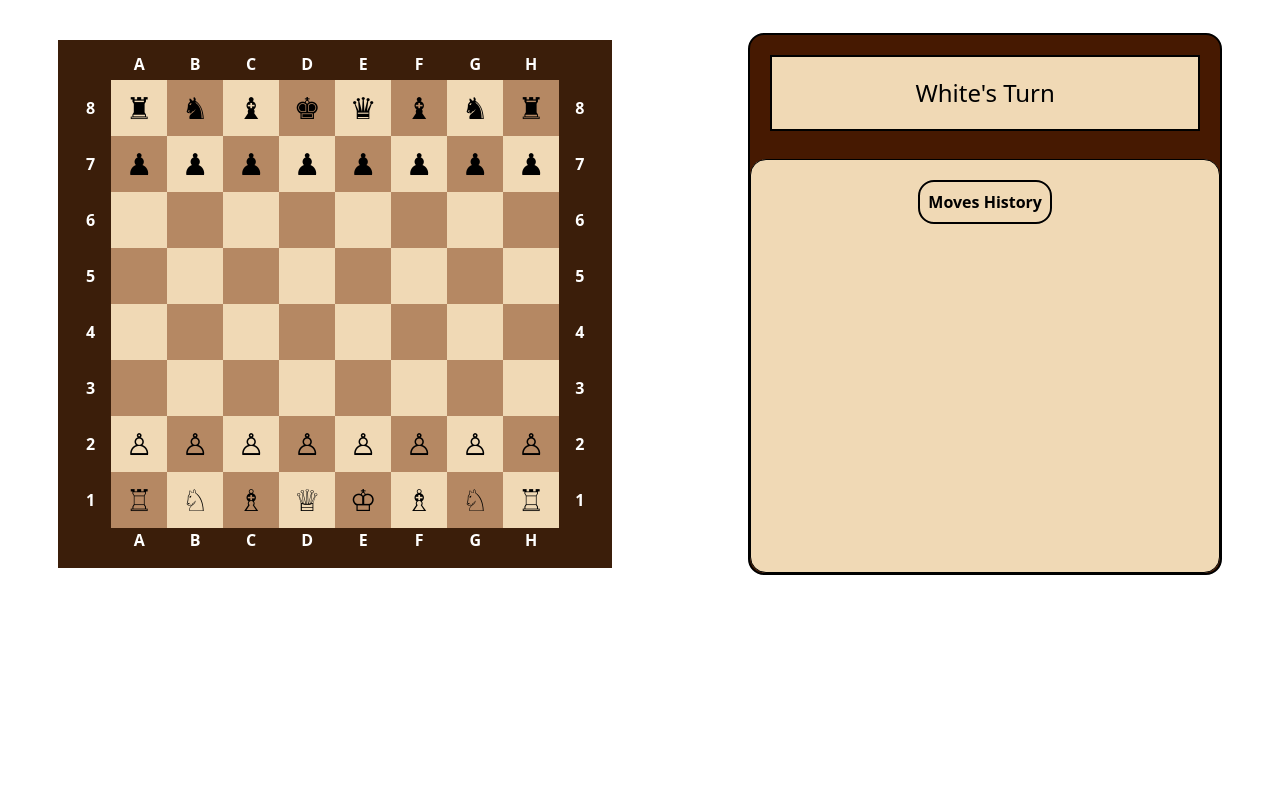
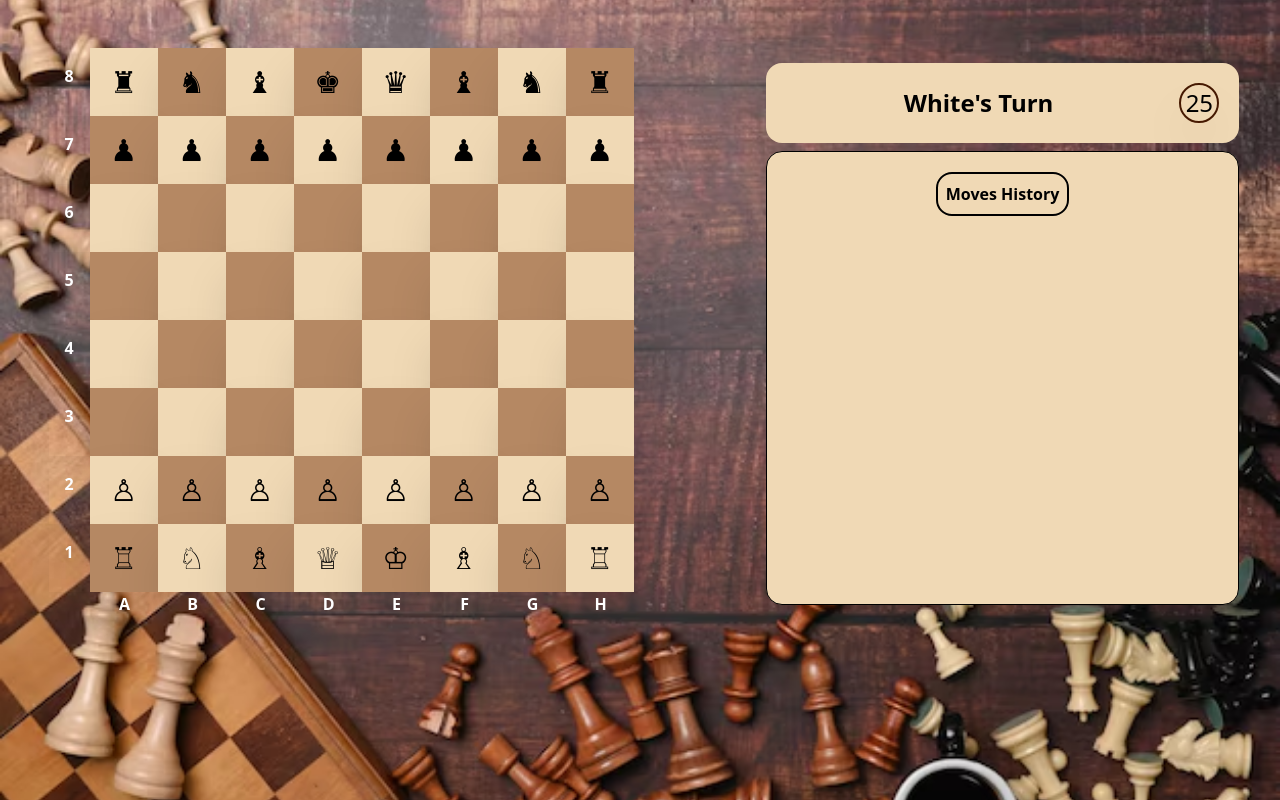
Before and after one commit to DEEP1873/todo-list-drag, a React (Vite) app: page / in a window 1280 px wide. Built offline with nearby package versions, Linux system fonts and the light colour scheme.

Commit message:
change the backgroundimg and other styling

```diff
--- a/package.json
+++ b/package.json
@@ -13,8 +13,10 @@
     "@reduxjs/toolkit": "^2.8.2",
     "@tailwindcss/vite": "^4.1.11",
     "react": "^19.1.0",
+    "react-confetti": "^6.4.0",
     "react-dom": "^19.1.0",
-    "react-redux": "^9.2.0"
+    "react-redux": "^9.2.0",
+    "react-router-dom": "^7.8.2"
   },
   "devDependencies": {
     "@eslint/js": "^9.30.1",
--- a/src/components/Chess.tsx
+++ b/src/components/Chess.tsx
@@ -1,5 +1,5 @@
-import React, { useState } from "react";
-
+import React, { useEffect, useState } from "react";
+import Confetti from "react-confetti";
 enum piecetyp {
   QUEEN = "Q",
   HORSE = "H",
@@ -153,7 +153,19 @@ const pieceDirections: Record<
     ],
     maxSteps: 8,
   },
-  [piecetyp.KING]: { dirs: [[-1,0],[1,0],[0,-1],[0,1],[-1,-1],[-1,1],[1,-1],[1,1]], maxSteps: 1 },
+  [piecetyp.KING]: {
+    dirs: [
+      [-1, 0],
+      [1, 0],
+      [0, -1],
+      [0, 1],
+      [-1, -1],
+      [-1, 1],
+      [1, -1],
+      [1, 1],
+    ],
+    maxSteps: 1,
+  },
 };
 
 const Chess: React.FC = () => {
@@ -167,9 +179,12 @@ const Chess: React.FC = () => {
     []
   );
   const [winner, setWinner] = useState<boolean>(false);
+  const [timeLeft, setTimeLeft] = useState<number>(30);
+
   const FILES = Array.from({ length: 8 }, (_, i) =>
     String.fromCharCode(65 + i)
   );
+
 
 
   const colval2 = 8;
@@ -177,7 +192,7 @@ const Chess: React.FC = () => {
   const getPawnMoves = (
     row: number,
     col: number,
-    board: ( Piecety | null)[][]
+    board: (Piecety | null)[][]
   ): [number, number][] => {
     const piece = board[row][col];
     const moves: [number, number][] = [];
@@ -211,7 +226,6 @@ const Chess: React.FC = () => {
       ) {
         moves.push([row - 1, col + 1]);
       }
-
     }
 
     //black
@@ -259,21 +273,21 @@ const Chess: React.FC = () => {
 
     for (const [dr, dc] of config.dirs) {
       let steps = 1;
-      let updatedrow = row + dr, updatedcol = col + dc;
+      let updatedrow = row + dr,
+        updatedcol = col + dc;
 
       if (piece.type === piecetyp.PAWN) {
         // forward
-        const dir = piece.color===PieceColor.WHITE ? -1 : 1;
-        const startRow = piece.color===PieceColor.WHITE  ? 6 : 1;
+        const dir = piece.color === PieceColor.WHITE ? -1 : 1;
+        const startRow = piece.color === PieceColor.WHITE ? 6 : 1;
 
         if (board[row + dir][col] === null) {
           moves.push([row + dir, col]);
 
           // double step
-          if (row === startRow && board[row + 2 * dir][col]  === null) {
+          if (row === startRow && board[row + 2 * dir][col] === null) {
             moves.push([row + 2 * dir, col]);
           }
-
         }
 
         // captures
@@ -298,7 +312,6 @@ const Chess: React.FC = () => {
         updatedcol < colval2 &&
         steps <= config.maxSteps
       ) {
-
         const target = board[updatedrow][updatedcol];
         if (!target) {
           moves.push([updatedrow, updatedcol]);
@@ -322,6 +335,7 @@ const Chess: React.FC = () => {
   };
 
   const onRestart = () => {
+    setTimeLeft(30);
     setBoard(initialBoard);
     setSelect(null);
     setHighlightedMoves([]);
@@ -354,7 +368,11 @@ const Chess: React.FC = () => {
 
       let validMoves: [number, number][] = [];
 
-      if (target && target.type === piecetyp.KING && target.color !== piece?.color ) {
+      if (
+        target &&
+        target.type === piecetyp.KING &&
+        target.color !== piece?.color
+      ) {
         const newboard = board.map((prev) => [...prev]);
         newboard[row][col] = piece;
         newboard[selRow][selCol] = null;
@@ -362,6 +380,7 @@ const Chess: React.FC = () => {
         setBoard(newboard);
         setSelect(null);
         setWinner(true);
+
         setHighlightedMoves([]);
         return;
       }
@@ -395,10 +414,11 @@ const Chess: React.FC = () => {
 
         newboard[selRow][selCol] = null;
 
+
         setBoard(newboard);
         setSelect(null);
         setHighlightedMoves([]);
-
+        setTimeLeft(30);
         setBlackTurn(!blackTurn);
         setWhiteTurn(!whiteTurn);
       } else {
@@ -436,24 +456,41 @@ const Chess: React.FC = () => {
     }
   };
 
+  useEffect(() => {
+    if (timeLeft === 0 && !winner) {
+      setTimeLeft(30);
+      setBlackTurn(!blackTurn);
+      setWhiteTurn(!whiteTurn);
+    }
+
+    // stop when time ends
+
+    const timer = setInterval(() => {
+      setTimeLeft((prev) => prev - 1);
+    }, 1000);
+
+    return () => clearInterval(timer); // cleanup
+  }, [timeLeft]);
+
   return (
-    <div className="flex flex-row gap-5  ">
-      <div className="inline-block p-2 bg-[#3b1e0a] border-4 border-[#3b1e0a] m-auto my-10 ">
-        {/* Top letters */}
+    <div className="flex flex-row  absolute top-0 w-full">
+      <div className="inline-block p-2  m-auto my-10 ">
+        {/* Top letters
         <div className="flex justify-center text-white font-bold mb-1 px-6">
           {FILES.map((file) => (
             <div key={file} className="w-14 text-center">
               {file}
             </div>
           ))}
-        </div>
+        </div> */}
 
         {/* Board */}
-        <div className="flex flex-col ">
+        <div className="flex flex-col">
           {/* leftpart */}
           {board.map((row, rowIndex) => (
             <div key={rowIndex} className="flex ">
-              <div className="text-white font-bold p-4">{8 - rowIndex}</div>
+
+              <div className="text-white font-bold p-4 shadow-2xl">{8-rowIndex}</div>
 
               {row.map((col, colindex) => {
                 const isDark = (rowIndex + colindex) % 2 === 1;
@@ -475,7 +512,7 @@ const Chess: React.FC = () => {
                   <div
                     key={colindex}
                     onClick={() => handleclick(rowIndex, colindex)}
-                    className={`flex items-center text-3xl h-14 w-14 justify-center  ${
+                    className={`flex items-center text-3xl h-17 w-17 justify-center shadow-2xl ${
                       isDark ? "bg-[#b58863]" : "bg-[#f0d9b5]"
                     }
                     ${
@@ -494,14 +531,14 @@ const Chess: React.FC = () => {
                 );
               })}
 
-              <div className="text-white font-bold p-4">{8 - rowIndex}</div>
+              {/* <div className="text-white font-bold p-4">{colval2 - rowIndex}</div> */}
             </div>
           ))}
         </div>
 
         {/* Bottom letters */}
 
-        <div className="flex justify-center text-white font-bold mb-1 px-6">
+        <div className="flex justify-center font-bold mb-1 px-12 gap-3 text-white shadow-2xl items-center">
           {FILES.map((file) => (
             <div key={file} className="w-14 text-center">
               {file}
@@ -510,12 +547,14 @@ const Chess: React.FC = () => {
         </div>
       </div>
 
-      <div className="flex flex-col gap-2 border-2 w-[37%]  bg-amber-950 rounded-2xl m-auto">
-        <div className="flex  p-5 border-2 justify-center m-5 bg-[#f0d9b5] text-black text-2xl ">
+      <div className="flex flex-col gap-2  w-[37%]    rounded-2xl m-auto">
+        <div className="flex  p-5  rounded-2xl justify-center  bg-[#f0d9b5] text-black text-2xl ">
           {whiteTurn ? (
             winner ? (
-              <div className="text-black font-bold">
-                🎉 White Wins 🎉
+              <div className="text-black font-bold  flex flex-row">
+                <Confetti />
+                <p className="mb-4 self-center">🎉 White Wins 🎉</p>
+
                 <button
                   onClick={onRestart}
                   className="px-6 py-2 bg-green-600 text-white rounded-lg hover:bg-green-700"
@@ -524,20 +563,31 @@ const Chess: React.FC = () => {
                 </button>
               </div>
             ) : (
-              <div>White's Turn</div>
+              <div className="flex flex-row gap-2  justify-between w-full">
+                <div className="m-auto text-black font-semibold">White's Turn </div>
+                <div className="flex justify-center items-center  h-10 w-10 p-2  shadow-2xl border-2 border-amber-950 rounded-full  ">
+                  <h1 className="text-2xl">{timeLeft}</h1>
+                </div>
+              </div>
             )
           ) : winner ? (
-            <div>
-              🎉 Black Wins {""} 🎉
+            <div className="text-black font-bold flex flex-row">
+               <Confetti />
+                <p className="mb-2  self-center">🎉 Black Wins 🎉</p>
               <button
                 onClick={onRestart}
-                className="px-6 py-2 bg-green-600 text-white rounded-lg hover:bg-green-700"
+                className="px-6 py-2 bg-amber-950 text-white rounded-lg hover:bg-amber-950"
               >
                 Restart
               </button>{" "}
             </div>
           ) : (
-            <div>Black's Turn</div>
+            <div className="flex flex-row gap-2 justify-between w-full">
+              <div className="m-auto text-black font-semibold">Black's Turn</div>
+              <div className="flex justify-center items-center h-10 w-10 p-2  shadow-2xl border-2 border-amber-950 rounded-full  ">
+                <h1 className="text-2xl">{timeLeft}</h1>
+              </div>
+            </div>
           )}
         </div>
 
@@ -545,7 +595,7 @@ const Chess: React.FC = () => {
           <h2 className="font-bold mb-2 border-2 rounded-2xl p-2 self-center">
             Moves History
           </h2>
-          <div className="flex flex-col gap-1 h-80 max-h-80 ">
+          <div className="flex flex-col gap-1 h-90 max-h-90 ">
             {moves.map((move) => (
               <div
                 key={move.id}
--- a/src/pages/ChessBoard.tsx
+++ b/src/pages/ChessBoard.tsx
@@ -1,9 +1,13 @@
 import React from 'react'
 import Chess from '../components/Chess'
 
+import chessimg from "../assets/chessbackground5.avif"
+
+
 const ChessBoard :React.FC= () => {
   return (
-    <div>
+    <div className=' h-screen relative'>
+      <img src={chessimg} alt="" className='w-full h-screen object-cover' />
       <Chess/>
     </div>
   )
```
Also changed, not shown: src/assets/chessbackground5.avif (added), 1 other file (tests, documents, lock files or other folders).
